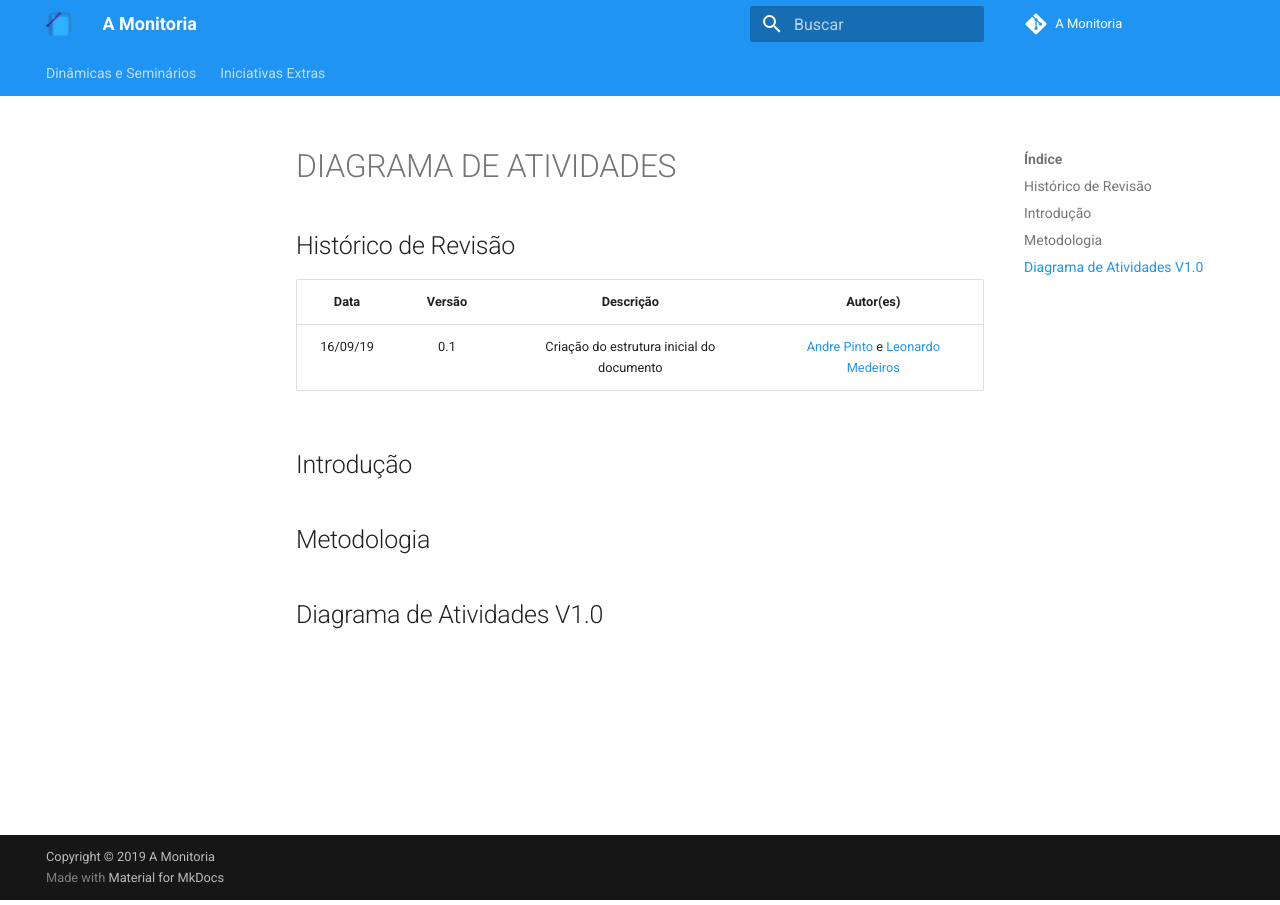
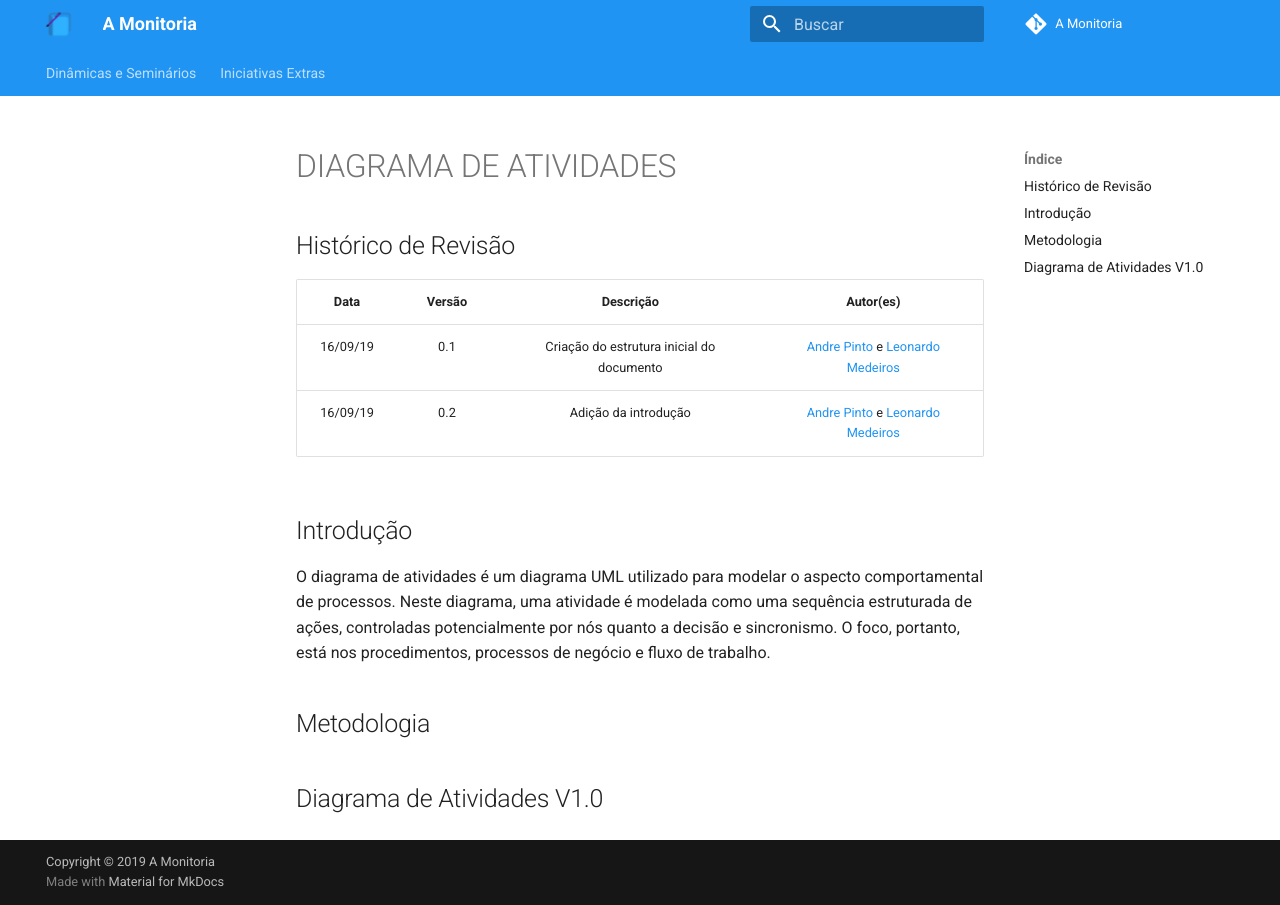
Before and after one commit to 2019-2-arquitetura-desenho/wiki, an MkDocs documentation site: the page built from docs/dinamica_seminario_III/diagrama_de_atividades.md, in a window 1280 px wide. Built offline with MkDocs 1.6.1 and Material for MkDocs 9.7.7, drawn with Linux system fonts in a browser that asks for light colours; comment, search, counter and statistics services are not loaded; old or Windows-style settings are respelled for this version of MkDocs.

Commit message:
Adding introduction of activities diagram
Co-authored-by: Andre Lucas de Sousa Pinto <andrelucax@gmail.com>
Co-authored-by: Leonardo Medeiros <leonardomedeiros.6@gmail.com>

```diff
--- a/docs/dinamica_seminario_III/diagrama_de_atividades.md
+++ b/docs/dinamica_seminario_III/diagrama_de_atividades.md
@@ -4,8 +4,10 @@
 | Data | Versão | Descrição | Autor(es) |
 | :--: | :----: | :-------: | :-------: |
 | 16/09/19 | 0.1 | Criação do estrutura inicial do documento | [Andre Pinto](https://github.com/andrelucax) e  [Leonardo Medeiros](https://github.com/leomedeiros1) |
+| 16/09/19 | 0.2 | Adição da introdução | [Andre Pinto](https://github.com/andrelucax) e  [Leonardo Medeiros](https://github.com/leomedeiros1) |
 
 ## Introdução
+O diagrama de atividades é um diagrama UML utilizado para modelar o aspecto comportamental de processos. Neste diagrama, uma atividade é modelada como uma sequência estruturada de ações, controladas potencialmente por nós quanto a decisão e sincronismo. O foco, portanto, está nos procedimentos, processos de negócio e fluxo de trabalho.
 
 ## Metodologia
 
```
